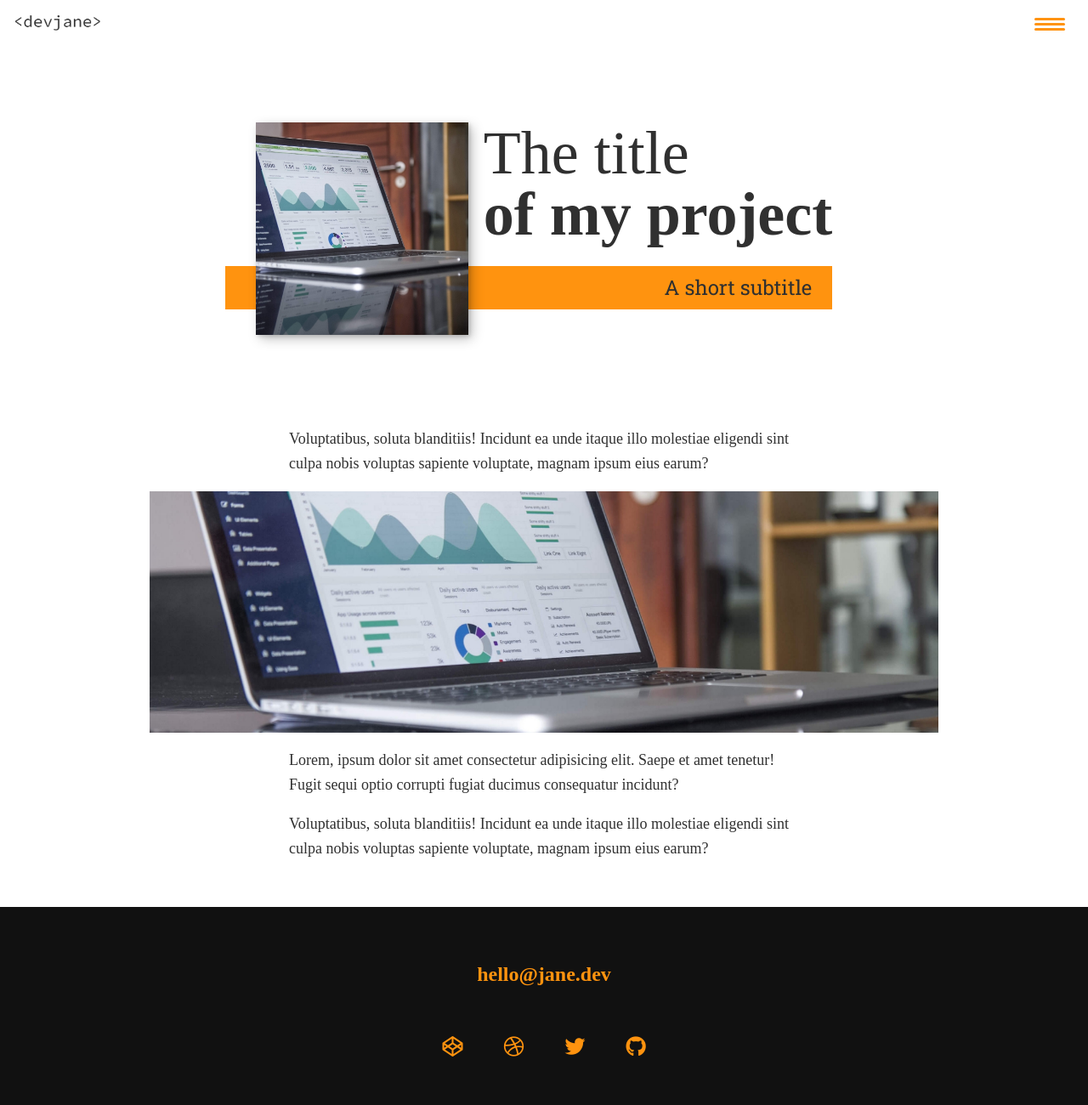
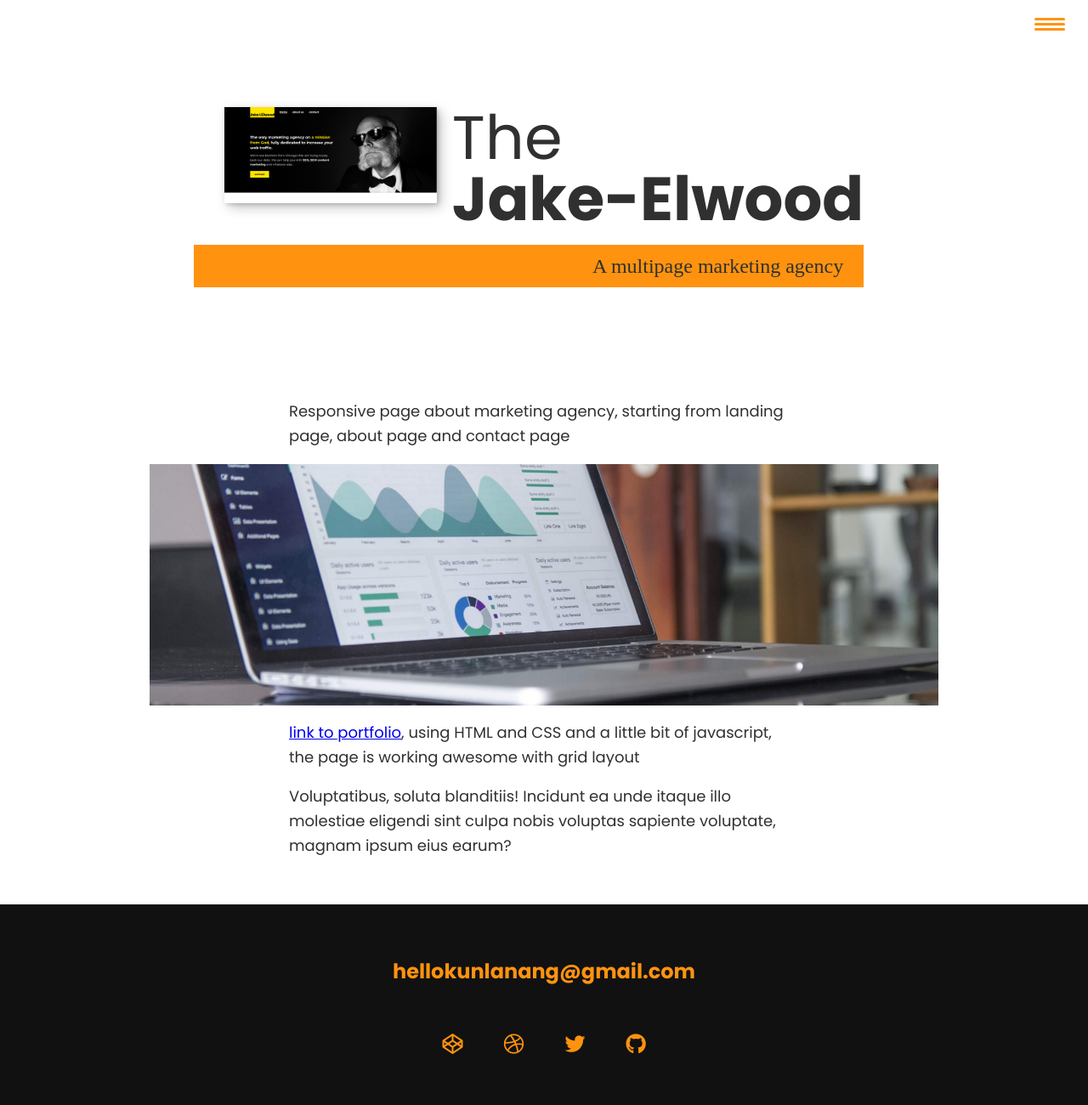
Before and after one commit to kun7/portofolio-web, a plain HTML site: page portfolio-item.html in a window 1280 px wide. Shown: the top 1300 px of the page at 85% size. Drawn offline with nearby package versions, Linux system fonts and the light colour scheme.

Commit message:
update link, portfolio and services

```diff
--- a/portfolio-item.html
+++ b/portfolio-item.html
@@ -8,7 +8,7 @@
         <link rel="stylesheet" href="https://cdnjs.cloudflare.com/ajax/libs/font-awesome/5.11.2/css/all.css" integrity="sha256-46qynGAkLSFpVbEBog43gvNhfrOj+BmwXdxFgVK/Kvc=" crossorigin="anonymous" />
 
         <!-- Update these with your own fonts -->
-        <link href="https://fonts.googleapis.com/css?family=Lora:400,700|Roboto+Slab:400,700&display=swap" rel="stylesheet">
+        <link href="https://fonts.googleapis.com/css2?family=Poppins:wght@400;700&display=swap" rel="stylesheet">
 
         <link rel="stylesheet" href="css/style.css">
 
@@ -16,7 +16,7 @@
     <body>
         <header>
             <div class="logo">
-                <img src="img/devjane.png" alt="">
+                <!-- <img src="img/devjane.png" alt=""> -->
             </div>
             <button class="nav-toggle" aria-label="toggle navigation">
                 <span class="hamburger"></span>
@@ -34,16 +34,16 @@
 
         <section class="intro">
             <h1 class="section__title section__title--intro">
-                The title <strong>of my project</strong>
+                The <strong>Jake-Elwood</strong>
             </h1>
-            <p class="section__subtitle section__subtitle--intro">A short subtitle</p>
-            <img src="img/portfolio-01.jpg" alt="" class="intro__img">
+            <p class="section__subtitle section__subtitle--intro">A multipage marketing agency</p>
+            <img src="img/Jake-Elwood.png" alt="" class="intro__img">
         </section>
 
         <div class="portfolio-item-individual">
-            <p>Voluptatibus, soluta blanditiis! Incidunt ea unde itaque illo molestiae eligendi sint culpa nobis voluptas sapiente voluptate, magnam ipsum eius earum?</p>
+            <p>Responsive page about marketing agency, starting from landing page, about page and contact page</p>
             <img src="img/portfolio-details.jpg" alt="">
-            <p>Lorem, ipsum dolor sit amet consectetur adipisicing elit. Saepe et amet tenetur! Fugit sequi optio corrupti fugiat ducimus consequatur incidunt?</p>
+            <p><a href="https://kun7.github.io/Jake-Elwood/index.html">link to portfolio</a>, using HTML and CSS and a little bit of javascript, the page is working awesome with grid layout</p>
             <p>Voluptatibus, soluta blanditiis! Incidunt ea unde itaque illo molestiae eligendi sint culpa nobis voluptas sapiente voluptate, magnam ipsum eius earum?</p>
         </div>
 
@@ -51,7 +51,7 @@
         <!-- Footer -->
         <footer class="footer">
             <!-- replace with your own email address -->
-            <a href="mailto:hello@jane.dev" class="footer__link">hello@jane.dev</a>
+            <a href="mailto:hellokunlanang@gmail.com" class="footer__link">hellokunlanang@gmail.com</a>
             <ul class="social-list">
                 <li class="social-list__item">
                     <a class="social-list__link" href="https://codepen.io">
@@ -69,7 +69,7 @@
                     </a>
                 </li>
                 <li class="social-list__item">
-                    <a class="social-list__link" href="https://github.com">
+                    <a class="social-list__link" href="https://github.com/kun7">
                         <i class="fab fa-github"></i>
                     </a>
                 </li>
```
Also changed, not shown: index.html (+2 -2 lines), img/Jake-Elwood.png (added).
